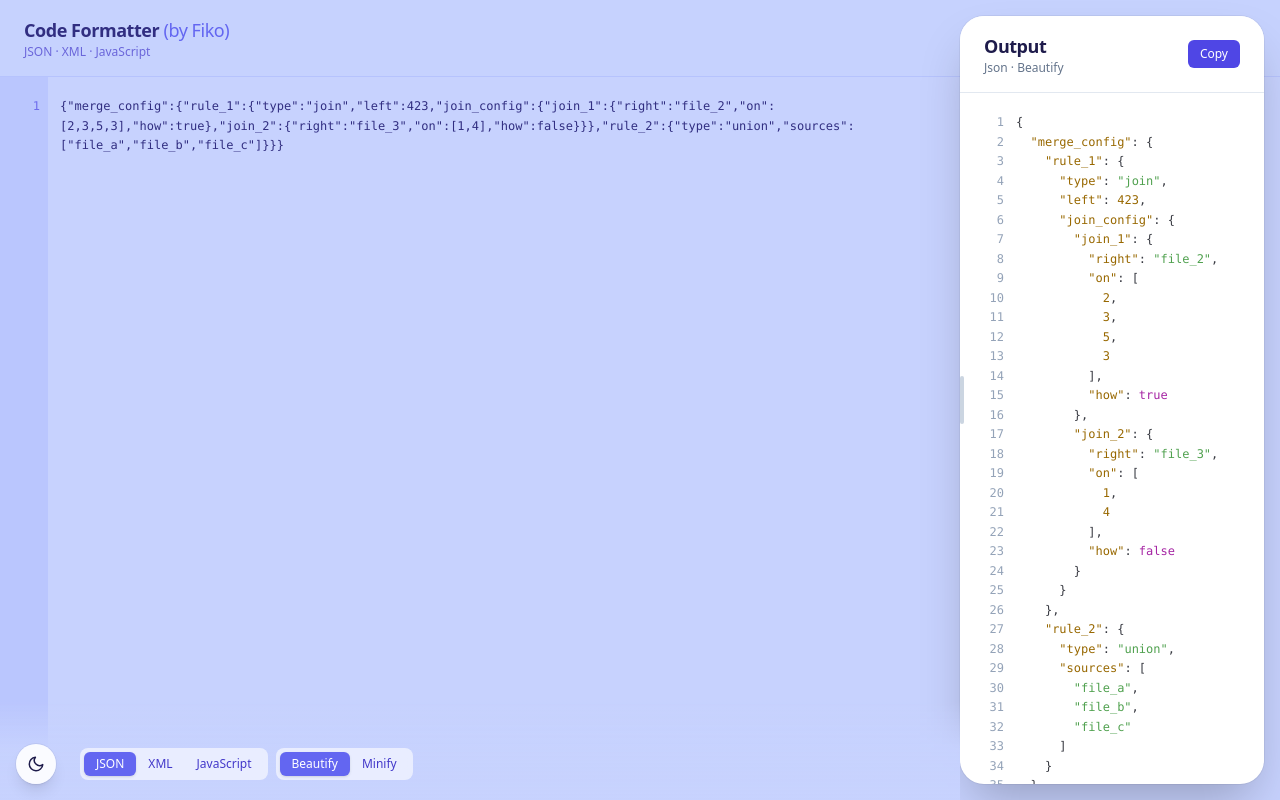
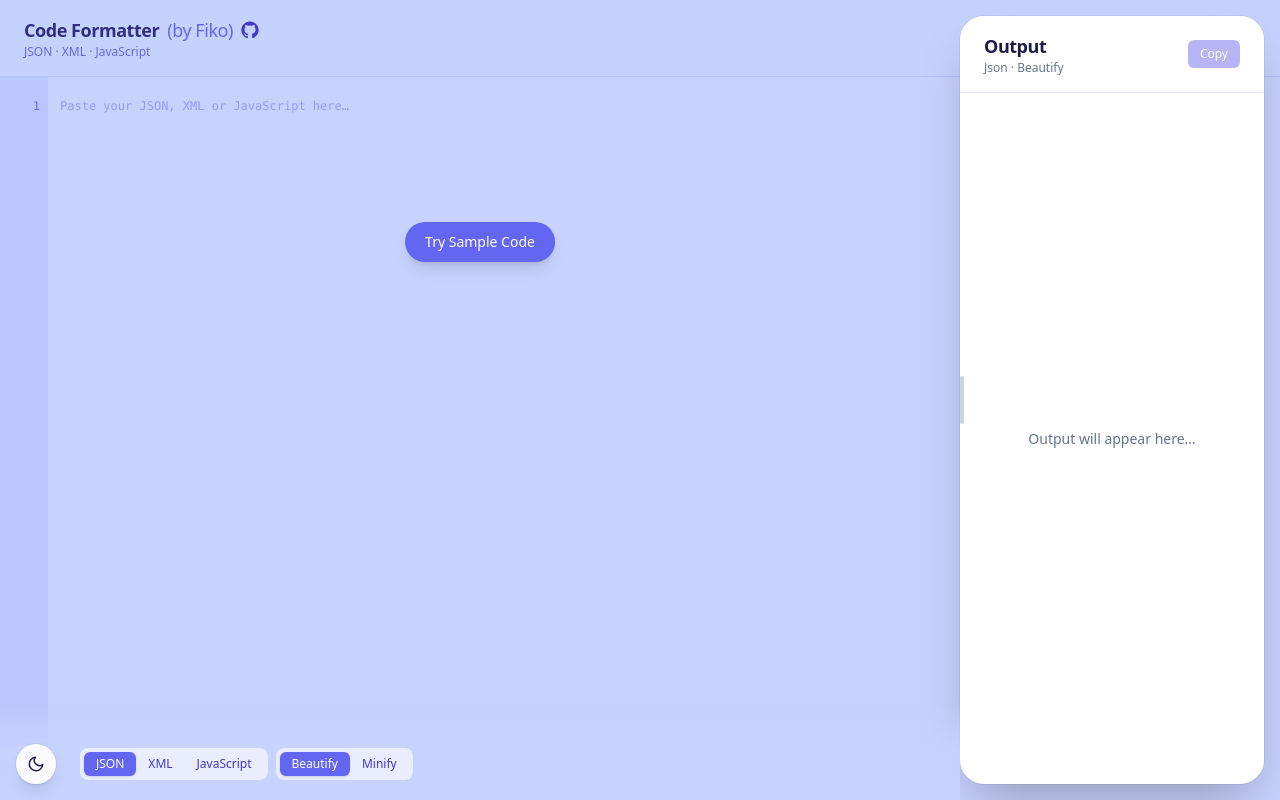
Before and after one commit to fiko/formatter, a Vue app: page / in a window 1280 px wide. Built offline with nearby package versions, Linux system fonts and the light colour scheme.

Commit message:
adding github link and add sample code button adding sample code based on the selected option

```diff
--- a/src/App.vue
+++ b/src/App.vue
@@ -60,14 +60,22 @@ onMounted(() => {
 
 const language = ref('json')
 const mode = ref('beautify')
-const input = ref(`{"merge_config":{"rule_1":{"type":"join","left":423,"join_config":{"join_1":{"right":"file_2","on":[2,3,5,3],"how":true},"join_2":{"right":"file_3","on":[1,4],"how":false}}},"rule_2":{"type":"union","sources":["file_a","file_b","file_c"]}}}`)
+const input = ref('')
+const SAMPLES = {
+  json: `{"Name":"John Doe","Sample":"Paste your JSON, XML or JavaScript here..."}`,
+  xml: `<?xml version="1.0"?><user><name>John Doe</name><sample>Paste your JSON, XML or JavaScript here...</sample></user>`,
+  js: `function greet(name){const msg="Hello, "+name+"!";console.log(msg);return msg;}greet("John Doe");`,
+}
+function useSample() {
+  input.value = SAMPLES[language.value] || SAMPLES.json
+}
 const error = ref('')
 
 const hasInput = computed(() => input.value.trim().length > 0)
 
 // Output card horizontal position (percentage from left of viewport).
 // 75% → output occupies right 25% of screen; 50% → output occupies right 50%.
-const outputLeftPct = ref(75)
+const outputLeftPct = ref(input.value.trim().length > 0 ? 50 : 75)
 const userResized = ref(false)
 const isResizing = ref(false)
 watch(hasInput, (val) => {
@@ -165,7 +173,19 @@ function clearAll() {
       <!-- Sticky header -->
       <header class="sticky top-0 z-20 px-6 py-4 bg-indigo-200/95 dark:bg-brand-dark/95 backdrop-blur border-b border-indigo-300/50 dark:border-white/10 flex items-center justify-between">
         <div>
-          <h1 class="text-lg font-bold tracking-tight">Code Formatter <span class="text-indigo-500 dark:text-indigo-400 font-normal">(by Fiko)</span></h1>
+          <h1 class="text-lg font-bold tracking-tight flex items-center gap-2">
+            Code Formatter
+            <span class="text-indigo-500 dark:text-indigo-400 font-normal">(by Fiko)</span>
+            <a
+              href="https://github.com/fiko/formatter"
+              target="_blank"
+              rel="noopener noreferrer"
+              class="text-indigo-700 hover:text-indigo-900 dark:text-indigo-300 dark:hover:text-white transition"
+              title="View on GitHub"
+            >
+              <svg xmlns="http://www.w3.org/2000/svg" width="18" height="18" viewBox="0 0 24 24" fill="currentColor"><path d="M12 .5C5.73.5.5 5.73.5 12c0 5.08 3.29 9.39 7.86 10.91.58.1.79-.25.79-.56 0-.28-.01-1.02-.02-2-3.2.7-3.88-1.54-3.88-1.54-.52-1.32-1.27-1.67-1.27-1.67-1.04-.71.08-.7.08-.7 1.15.08 1.76 1.18 1.76 1.18 1.02 1.76 2.69 1.25 3.35.96.1-.74.4-1.25.72-1.54-2.55-.29-5.24-1.28-5.24-5.7 0-1.26.45-2.29 1.18-3.1-.12-.29-.51-1.46.11-3.05 0 0 .97-.31 3.18 1.18a11.07 11.07 0 015.79 0c2.21-1.49 3.18-1.18 3.18-1.18.62 1.59.23 2.76.11 3.05.74.81 1.18 1.84 1.18 3.1 0 4.43-2.69 5.41-5.25 5.69.41.36.78 1.06.78 2.14 0 1.55-.01 2.8-.01 3.18 0 .31.21.67.8.55C20.21 21.39 23.5 17.08 23.5 12 23.5 5.73 18.27.5 12 .5z"/></svg>
+            </a>
+          </h1>
           <p class="text-xs text-indigo-700/70 dark:text-indigo-300/70">JSON · XML · JavaScript</p>
         </div>
         <button
@@ -194,6 +214,13 @@ function clearAll() {
             {{ n }}
           </div>
         </div>
+        <button
+          v-if="!hasInput"
+          @click="useSample"
+          class="absolute top-[20%] left-1/2 -translate-x-1/2 z-10 px-5 py-2.5 rounded-full bg-indigo-500 text-white text-sm font-medium shadow-lg hover:bg-indigo-600 transition"
+        >
+          Try Sample Code
+        </button>
         <textarea
           ref="inputArea"
           v-model="input"
```
